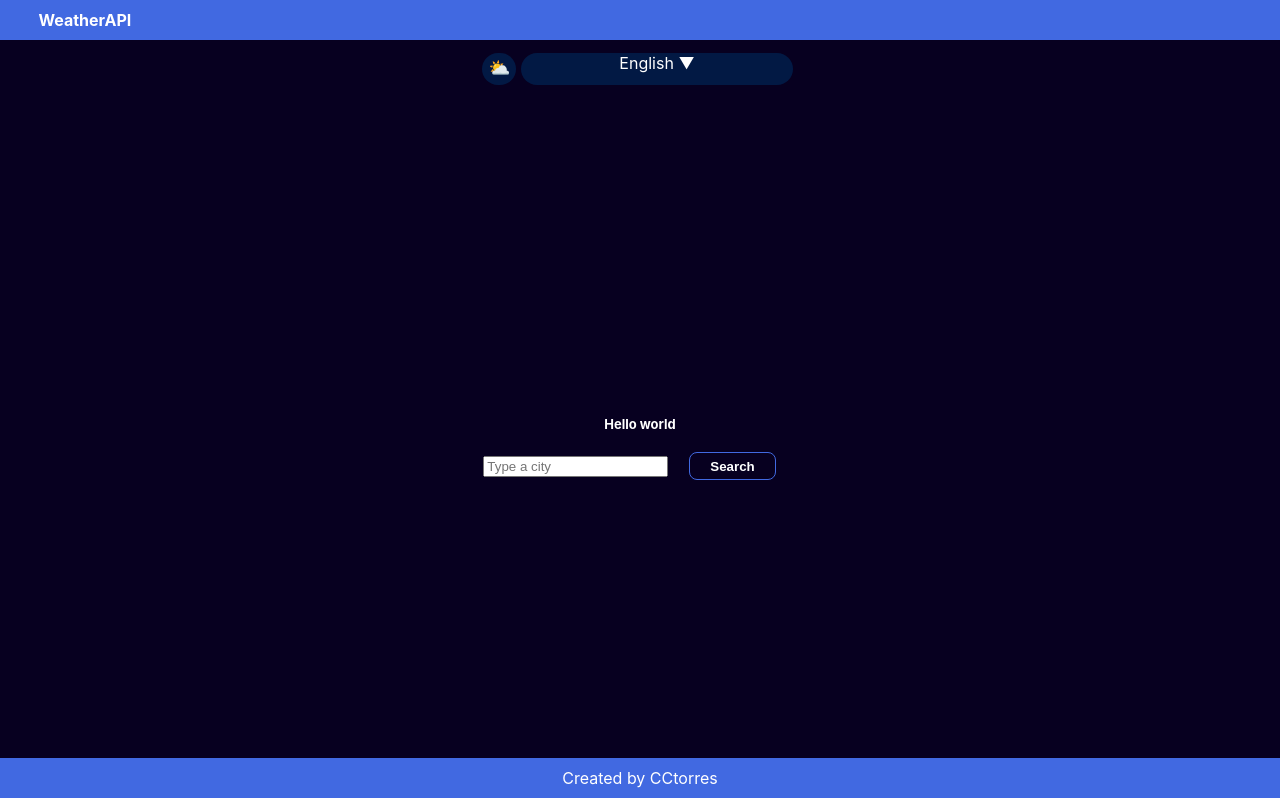
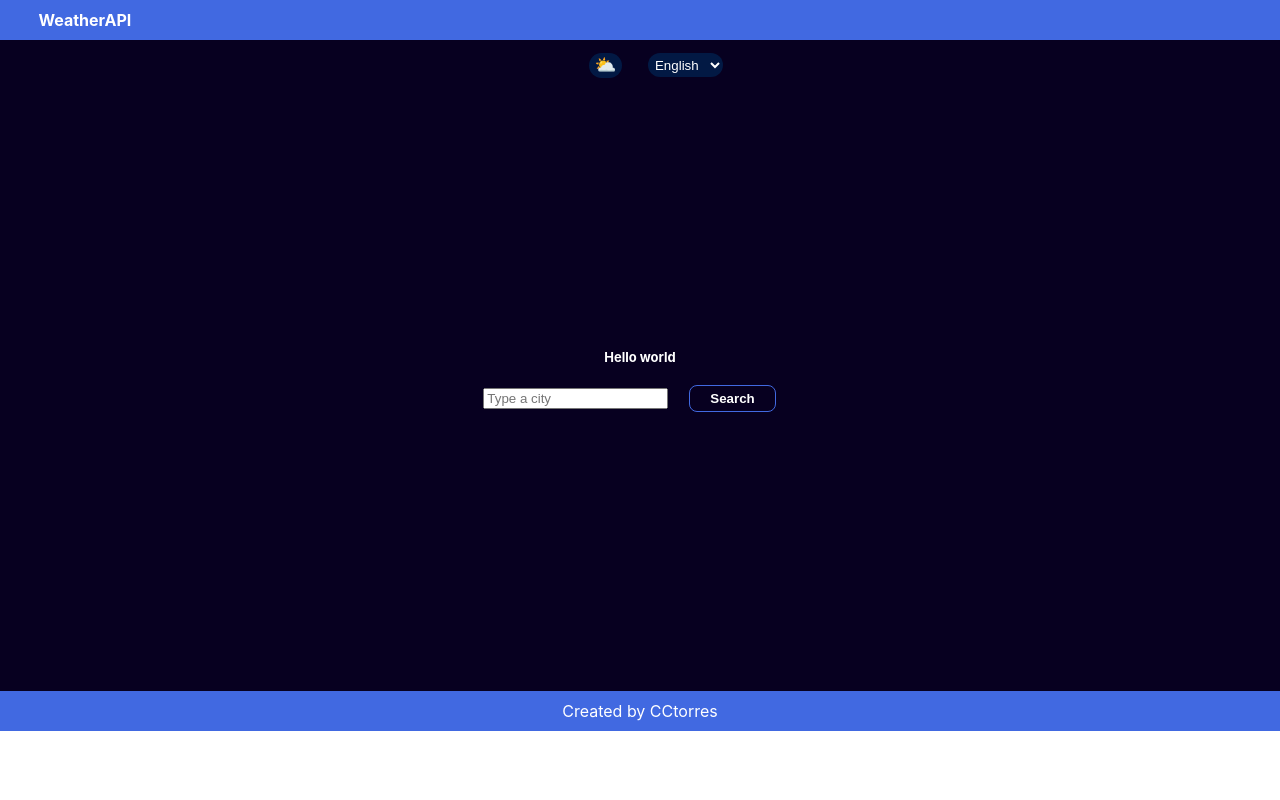
Before and after one commit to cctorres/weather-demo, a React (Create React App) app: page / in a window 1280 px wide. Built offline with nearby package versions, Linux system fonts and the light colour scheme.

Commit message:
input select

```diff
--- a/src/App.css
+++ b/src/App.css
@@ -43,7 +43,7 @@ h1,h2,h3,h4,h5,h6,p{
   border-radius: 1rem;
   border: none;
   cursor: pointer;
-  height: 4vh;
+  margin: 0 2%;
 }
 
 .search-button{
--- a/src/components/translator/Translator.css
+++ b/src/components/translator/Translator.css
@@ -1,41 +1,7 @@
-.dropdown {
-  display: flex;
-  align-items: center;
-  flex-direction: column;
-  align-items: center;
-  margin: 0 1%;
-}
-
-.dropdown:hover .dropdown-list {
-  opacity: 1;
-  visibility: visible;
-}
-
-.dropdown-select {
-  display: flex;
-  justify-content: center;
-  width: 20vw;
-  height: 4vh;
-  background-color: var(--line-color);
-  color: var(--text-color);
-  padding: 0 3%;
-  border-radius: 1rem;
-  cursor: pointer;
-}
-
-.dropdown-list {
-  display: flex;
-  flex-direction: column;
-  width: 15vw;
-  opacity: 0;
-  visibility: hidden;
-  transition: opacity 0.2s linear, visibility 0.2s linear;
-}
-
 .dropdown-list-item {
   background-color: var(--line-color);
   color: var(--text-color);
-  padding: 0 3%;
+  padding: 5%;
   border-radius: 1rem;
   border: none;
   margin: 1% 0;
--- a/src/components/translator/Translator.tsx
+++ b/src/components/translator/Translator.tsx
@@ -1,25 +1,19 @@
-import {useState} from "react";
 import { useTranslation } from "react-i18next";
 import "./Translator.css";
 
 const Translator = () => {
   const [t, i18n] = useTranslation("global");
-  const [selectedLanguage, setSelectedLanguage] = useState("English ")
 
-  const changeLanguage = (lang: string, language: string) => {
-    i18n.changeLanguage(lang) && localStorage.setItem("language", lang)
-    setSelectedLanguage(language)
+  const handleChange = (event:any) => {
+    i18n.changeLanguage(event.target.value)
   }
   return (
-    <div className="dropdown">
-      <div className="dropdown-select">
-        <span className="select">{selectedLanguage} ▼</span>
-      </div>
-      <div className="dropdown-list">
-        <button className="dropdown-list-item" onClick={() => changeLanguage("en", "English ")}>English</button>
-        <button className="dropdown-list-item" onClick={() => changeLanguage("es", "Español ")}>Español</button>
-        <button className="dropdown-list-item" onClick={() => changeLanguage("ch", "中文" )}>中文</button>
-      </div>
+    <div className="translator-container">
+      <select className="dropdown-list-item" onChange={handleChange}>
+        <option className="dropdown-list-item" selected value="en">English</option>
+        <option className="dropdown-list-item" value="es">Español</option>
+        <option className="dropdown-list-item" value="ch">中文</option>
+      </select>
     </div>
   );
 };
```
